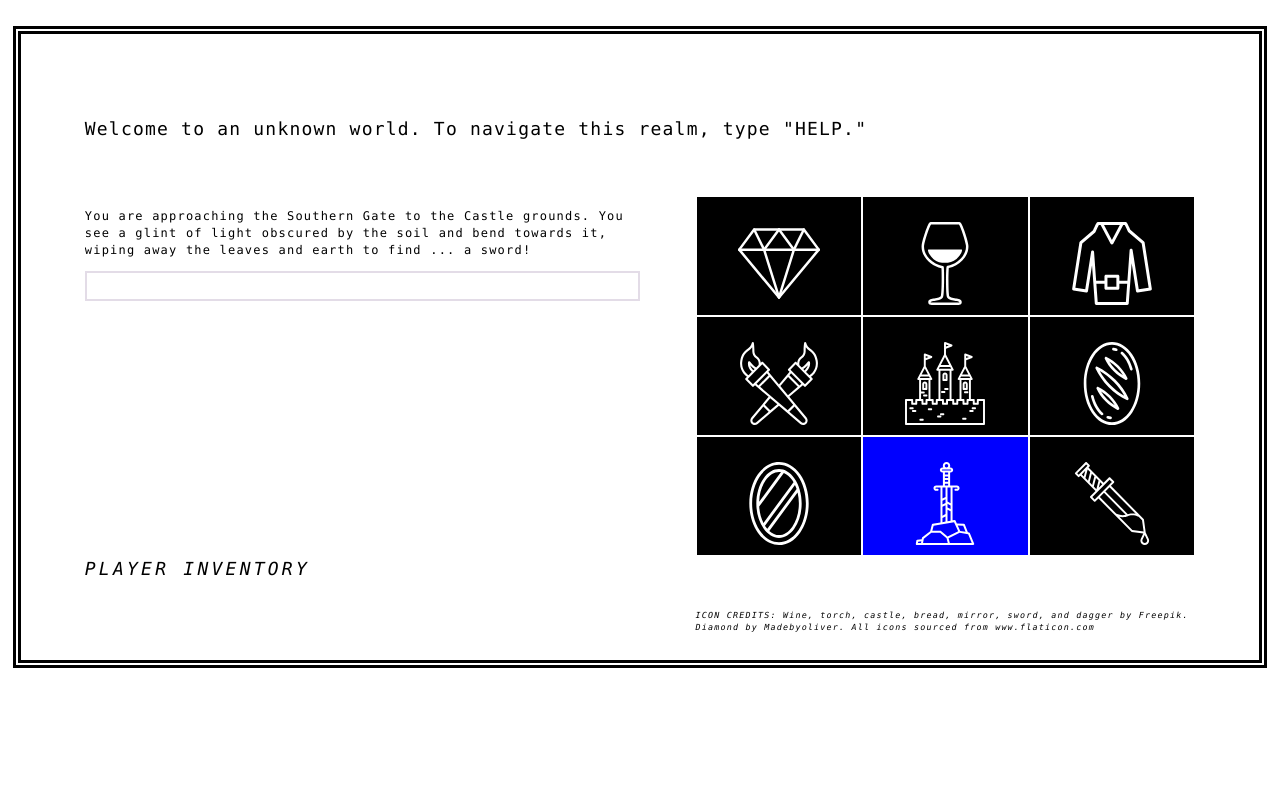
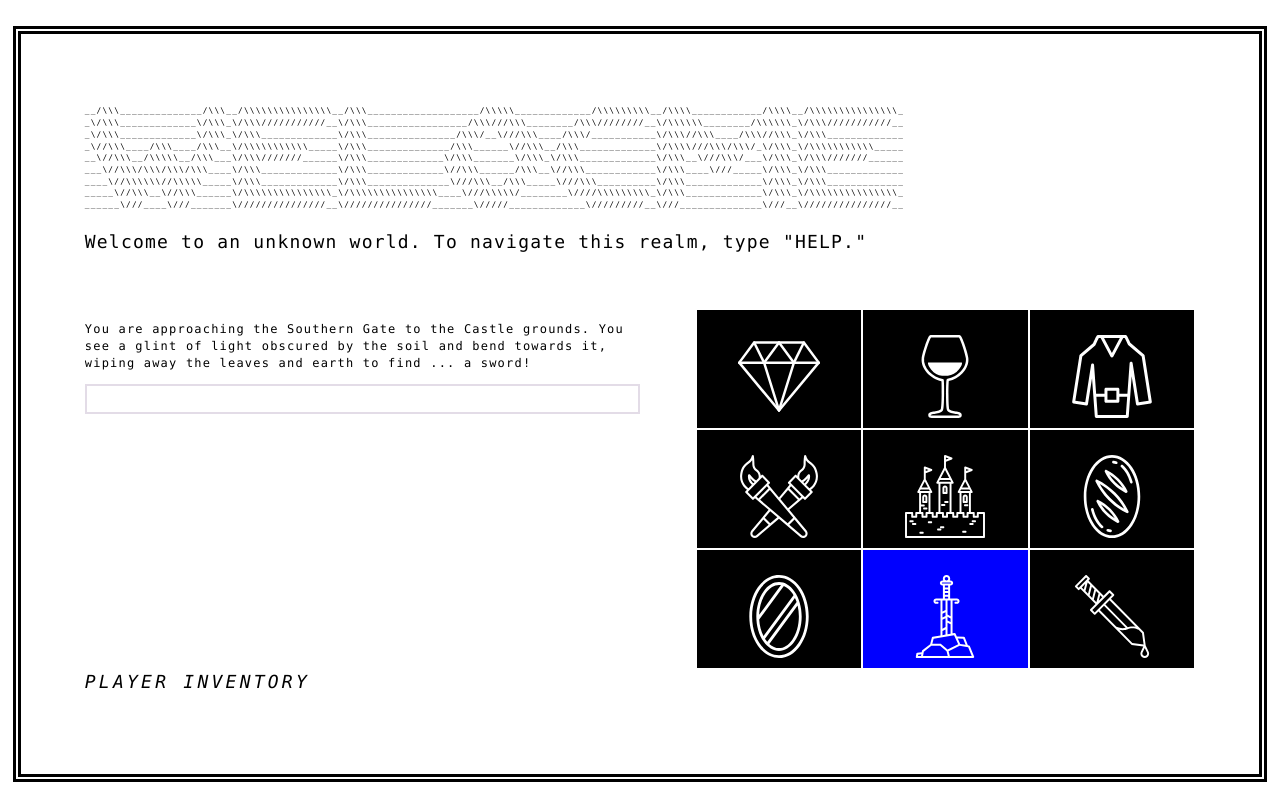
Before and after one commit to annaec/MUD, a plain HTML site: page index.html in a window 1280 px wide. Drawn offline with nearby package versions, Linux system fonts and the light colour scheme.

Commit message:
Add ascii welcome

```diff
--- a/css/style.css
+++ b/css/style.css
@@ -49,6 +49,7 @@ body {
      font-size: 12px;
      line-height: 1.4;
      font-family: Helvetica, Arial, sans-serif;
+
 }
 
 @font-face{
@@ -83,6 +84,13 @@ body {
 #messageStartGame {
      font-size: 1.5em;
      margin-bottom: 5%;
+
+}
+
+#welcome {
+    font-size: .65em;
+    line-height:1.5em;
+    margin: 0, 10%;
 }
 
 #map {
--- a/index.html
+++ b/index.html
@@ -11,8 +11,19 @@
 	</head>
 	<body>
 		<div id="container">
+			<p id="welcome">
+			__/\\\______________/\\\__/\\\\\\\\\\\\\\\__/\\\___________________/\\\\\_____________/\\\\\\\\\__/\\\\____________/\\\\__/\\\\\\\\\\\\\\\_
+			 _\/\\\_____________\/\\\_\/\\\///////////__\/\\\_________________/\\\///\\\________/\\\////////__\/\\\\\\________/\\\\\\_\/\\\///////////__
+			  _\/\\\_____________\/\\\_\/\\\_____________\/\\\_______________/\\\/__\///\\\____/\\\/___________\/\\\//\\\____/\\\//\\\_\/\\\_____________
+			   _\//\\\____/\\\____/\\\__\/\\\\\\\\\\\_____\/\\\______________/\\\______\//\\\__/\\\_____________\/\\\\///\\\/\\\/_\/\\\_\/\\\\\\\\\\\_____
+			    __\//\\\__/\\\\\__/\\\___\/\\\///////______\/\\\_____________\/\\\_______\/\\\_\/\\\_____________\/\\\__\///\\\/___\/\\\_\/\\\///////______
+			     ___\//\\\/\\\/\\\/\\\____\/\\\_____________\/\\\_____________\//\\\______/\\\__\//\\\____________\/\\\____\///_____\/\\\_\/\\\_____________
+			      ____\//\\\\\\//\\\\\_____\/\\\_____________\/\\\______________\///\\\__/\\\_____\///\\\__________\/\\\_____________\/\\\_\/\\\_____________
+			       _____\//\\\__\//\\\______\/\\\\\\\\\\\\\\\_\/\\\\\\\\\\\\\\\____\///\\\\\/________\////\\\\\\\\\_\/\\\_____________\/\\\_\/\\\\\\\\\\\\\\\_
+			        ______\///____\///_______\///////////////__\///////////////_______\/////_____________\/////////__\///______________\///__\///////////////__
 
-						<p id="messageStartGame">
+			    </p>
+				<p id="messageStartGame">
 					Welcome to an unknown world. To navigate this realm, type "HELP."
 				</p>
 
@@ -81,9 +92,7 @@
 				<h2>PLAYER INVENTORY</h2>
 			</div>
 
-			<div id="credits">
-				<h5>ICON CREDITS: Wine, torch, castle, bread, mirror, sword, and dagger by Freepik. Diamond by Madebyoliver. All icons sourced from www.flaticon.com</h5>
-			</div>
+
 
 		</div><!-- #container -->
 	<script src="http://code.jquery.com/jquery-latest.min.js"></script>
--- a/practice.js
+++ b/practice.js
@@ -137,7 +137,8 @@ function updateInventory() {
 
 function pickUpSword() {
 	if (currentLocation == "s_gate") {
-			newPlayer.inventory.push("Sword");
+			// newPlayer.inventory.push("Sword");
+			newPlayer.inventory.push("Sword")
 			updateInventory();
 			$("<p>You picked up the sword. The weight of it feels powerful, and you are emboldened to explore the world around you. Move NORTH, SOUTH, EAST, or WEST.</p>").insertBefore("#placeholder").fadeIn(1000);
 		} else {
```
